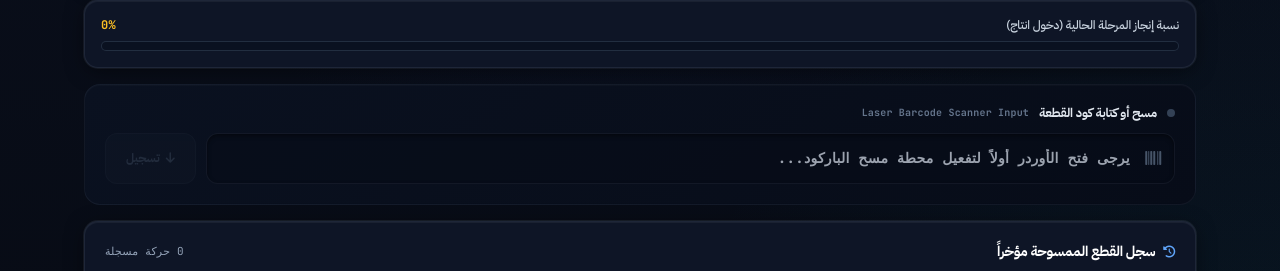
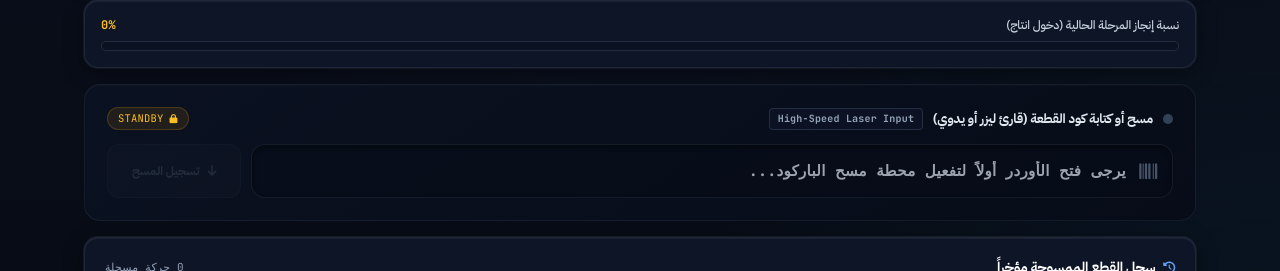
Before and after one commit to Muhmed-Gamal/HMS-SYSTEM-, a React (Vite) app in the folder frontend/: page / in a window 1280 px wide. Shown: the part 368-639 px from the top of the page. Built offline with nearby package versions, Linux system fonts and the light colour scheme; no server answers; sample sign-in values are in the browser's storage.

Commit message:
feat(scanner): enhance scanner page UI/UX with precision HUD, laser animation and instant scan feedback

```diff
--- a/frontend/src/pages/ScannerPage.jsx
+++ b/frontend/src/pages/ScannerPage.jsx
@@ -55,6 +55,7 @@ export default function ScannerPage() {
     const [barcodeInput, setBarcodeInput] = useState('');
     const [scanning, setScanning] = useState(false);
     const [scanAnimation, setScanAnimation] = useState(''); // 'scan-flash-success' | 'scan-shake-error'
+    const [lastScanResult, setLastScanResult] = useState(null); // { barcode, status: 'success' | 'error', time: string, message?: string }
     const barcodeInputRef = useRef(null);
 
     // External mode scan history (kept locally — server is source of truth)
@@ -312,6 +313,13 @@ export default function ScannerPage() {
                 if (res.ok && data.success) {
                     playBeepSuccess();
                     setScanAnimation('scan-flash-success');
+                    setLastScanResult({
+                        barcode,
+                        status: 'success',
+                        time: new Date().toLocaleTimeString('ar-EG-u-nu-latn'),
+                        scanned_quantity: data.total_scanned,
+                        target_quantity: data.target_quantity
+                    });
                     setTimeout(() => setScanAnimation(''), 450);
                     // Update local counter
                     setCurrentOrder(prev => ({
@@ -336,6 +344,12 @@ export default function ScannerPage() {
                 } else {
                     playBeepError();
                     setScanAnimation('scan-shake-error');
+                    setLastScanResult({
+                        barcode,
+                        status: 'error',
+                        time: new Date().toLocaleTimeString('ar-EG-u-nu-latn'),
+                        message: data.message || 'الكود مكرر أو غير صالح'
+                    });
                     setTimeout(() => setScanAnimation(''), 450);
                     toast(data.message || 'الكود مكرر أو حدث خطأ', 'error', 3500);
                 }
@@ -343,6 +357,12 @@ export default function ScannerPage() {
                 setScanning(false);
                 setBarcodeInput('');
                 playBeepError();
+                setLastScanResult({
+                    barcode,
+                    status: 'error',
+                    time: new Date().toLocaleTimeString('ar-EG-u-nu-latn'),
+                    message: 'خطأ في الاتصال بالسيرفر'
+                });
                 toast('خطأ في الاتصال بالخادم', 'error');
             }
             setTimeout(() => barcodeInputRef.current?.focus(), 100);
@@ -364,6 +384,13 @@ export default function ScannerPage() {
         if (ok && data.success) {
             playBeepSuccess();
             setScanAnimation('scan-flash-success');
+            setLastScanResult({
+                barcode,
+                status: 'success',
+                time: new Date().toLocaleTimeString('ar-EG-u-nu-latn'),
+                scanned_quantity: data.scanned_quantity,
+                target_quantity: data.target_quantity
+            });
             setTimeout(() => setScanAnimation(''), 450);
 
             await loadOrderDetails(currentOrder.id);
@@ -382,6 +409,12 @@ export default function ScannerPage() {
         } else {
             playBeepError();
             setScanAnimation('scan-shake-error');
+            setLastScanResult({
+                barcode,
+                status: 'error',
+                time: new Date().toLocaleTimeString('ar-EG-u-nu-latn'),
+                message: data.message || 'الكود غير مطابق أو ممسوح مسبقاً'
+            });
             setTimeout(() => setScanAnimation(''), 450);
             toast(data.message || 'الكود غير مطابق أو ممسوح مسبقاً', 'error', 3500);
         }
@@ -697,34 +730,42 @@ export default function ScannerPage() {
 
                 {/* Barcode Scanner Precision HUD Input */}
                 <div className={`relative overflow-hidden transition-all duration-300 rounded-2xl ${
-                    currentOrder ? '' : ''
+                    currentOrder ? 'scanner-hud-glow' : ''
                 }`}
                     style={{
-                        background: currentOrder ? 'linear-gradient(145deg, #080f22, #060c1a)' : 'linear-gradient(145deg, #0a1120, #070c18)',
-                        border: currentOrder ? '1px solid rgba(56,189,248,0.3)' : '1px solid rgba(148,163,184,0.08)',
-                        boxShadow: currentOrder ? '0 0 30px rgba(56,189,248,0.08), inset 0 1px 0 rgba(255,255,255,0.03)' : 'inset 0 1px 0 rgba(255,255,255,0.02)',
-                        padding: '20px',
+                        background: currentOrder ? 'linear-gradient(145deg, #091226, #060b18)' : 'linear-gradient(145deg, #0a1120, #070c18)',
+                        border: currentOrder ? '1px solid rgba(56,189,248,0.4)' : '1px solid rgba(148,163,184,0.1)',
+                        boxShadow: currentOrder ? '0 10px 30px -5px rgba(0, 0, 0, 0.6), 0 0 25px -5px rgba(56, 189, 248, 0.25)' : 'inset 0 1px 0 rgba(255,255,255,0.02)',
+                        padding: '22px',
                     }}>
 
                     {/* Animated top accent when active */}
                     {currentOrder && (
-                        <div className="absolute top-0 left-0 right-0 h-[2px] bg-gradient-to-r from-sky-500 via-blue-400 to-indigo-500" />
+                        <div className="absolute top-0 left-0 right-0 h-[2.5px] bg-gradient-to-r from-sky-500 via-cyan-400 to-indigo-500" />
                     )}
 
+                    {/* Subtle scanning laser sweep across the card */}
+                    {currentOrder && <div className="scanner-laser-line" />}
+
                     <form onSubmit={handleBarcodeSubmit}>
-                        <div className="flex items-center justify-between mb-3">
+                        <div className="flex items-center justify-between mb-3.5">
                             <label className="text-xs font-bold text-slate-200 flex items-center gap-2.5">
-                                <span className={`w-2 h-2 rounded-full ${currentOrder ? 'bg-emerald-400 animate-pulse shadow-[0_0_6px_rgba(52,211,153,0.6)]' : 'bg-slate-700'}`}></span>
-                                <span className="text-[12.5px]">{isExternal
-                                    ? 'مسح أي باركود خارجي'
-                                    : 'مسح أو كتابة كود القطعة'}
+                                <span className={`w-2.5 h-2.5 rounded-full ${currentOrder ? 'bg-emerald-400 animate-pulse shadow-[0_0_10px_rgba(52,211,153,0.8)]' : 'bg-slate-700'}`}></span>
+                                <span className="text-[13px]">{isExternal
+                                    ? 'مسح الباركود الخارجي (قارئ ليزر أو يدوي)'
+                                    : 'مسح أو كتابة كود القطعة (قارئ ليزر أو يدوي)'}
                                 </span>
-                                <span className="text-[10px] text-slate-500 font-mono hidden sm:inline">Laser Barcode Scanner Input</span>
+                                <span className="text-[10px] text-slate-400 font-mono hidden sm:inline border border-slate-700/60 bg-slate-900/60 px-2 py-0.5 rounded">High-Speed Laser Input</span>
                             </label>
-                            {currentOrder && (
-                                <span className="text-[10px] font-mono font-bold text-emerald-400 bg-emerald-500/10 px-2.5 py-1 rounded-full border border-emerald-500/20 flex items-center gap-1.5">
-                                    <span className="w-1.5 h-1.5 rounded-full bg-emerald-400 animate-pulse"></span>
-                                    READY
+                            {currentOrder ? (
+                                <span className="text-[10.5px] font-mono font-bold text-emerald-400 bg-emerald-500/10 px-3 py-1 rounded-full border border-emerald-500/30 flex items-center gap-1.5 shadow-[0_0_10px_rgba(16,185,129,0.15)]">
+                                    <span className="w-2 h-2 rounded-full bg-emerald-400 animate-ping"></span>
+                                    ONLINE & READY
+                                </span>
+                            ) : (
+                                <span className="text-[10.5px] font-mono font-medium text-amber-400 bg-amber-500/10 px-2.5 py-0.5 rounded-full border border-amber-500/20 flex items-center gap-1.5">
+                                    <i className="fas fa-lock text-[9px]"></i>
+                                    STANDBY
                                 </span>
                             )}
                         </div>
@@ -739,29 +780,29 @@ export default function ScannerPage() {
                                     disabled={!currentOrder || scanning}
                                     placeholder={
                                         currentOrder
-                                            ? 'مرر جهاز قراءة الباركود أو اكتب الكود واضغط Enter...'
+                                            ? 'مرر جهاز قارئ الباركود أو اكتب الكود واضغط Enter...'
                                             : 'يرجى فتح الأوردر أولاً لتفعيل محطة مسح الباركود...'
                                     }
                                     className={`w-full font-mono font-bold tracking-wider focus:outline-none transition-all duration-200 ${scanAnimation}`}
                                     style={{
-                                        background: currentOrder ? 'rgba(4,9,20,0.9)' : 'rgba(7,12,24,0.6)',
-                                        border: currentOrder ? '1.5px solid rgba(56,189,248,0.35)' : '1px solid rgba(148,163,184,0.08)',
-                                        borderRadius: '12px',
-                                        padding: '13px 44px 13px 40px',
-                                        color: '#f1f5f9',
-                                        fontSize: '14px',
-                                        boxShadow: currentOrder ? 'inset 0 2px 6px rgba(0,0,0,0.5), 0 0 0 3px rgba(56,189,248,0.04)' : 'inset 0 2px 4px rgba(0,0,0,0.4)',
+                                        background: currentOrder ? 'rgba(3,7,18,0.95)' : 'rgba(7,12,24,0.6)',
+                                        border: currentOrder ? '1.5px solid rgba(56,189,248,0.5)' : '1px solid rgba(148,163,184,0.1)',
+                                        borderRadius: '14px',
+                                        padding: '14px 46px 14px 42px',
+                                        color: '#f8fafc',
+                                        fontSize: '15px',
+                                        boxShadow: currentOrder ? 'inset 0 2px 8px rgba(0,0,0,0.6), 0 0 0 3px rgba(56,189,248,0.08)' : 'inset 0 2px 4px rgba(0,0,0,0.4)',
                                     }}
                                     autoComplete="off"
                                 />
-                                <i className={`fas fa-barcode absolute right-3.5 top-1/2 -translate-y-1/2 text-base ${
-                                    currentOrder ? 'text-sky-400' : 'text-slate-600'
+                                <i className={`fas fa-barcode absolute right-4 top-1/2 -translate-y-1/2 text-lg transition-colors ${
+                                    currentOrder ? 'text-sky-400 animate-pulse' : 'text-slate-600'
                                 }`}></i>
                                 {barcodeInput && (
                                     <button
                                         type="button"
                                         onClick={() => setBarcodeInput('')}
-                                        className="absolute left-3 top-1/2 -translate-y-1/2 text-slate-400 hover:text-white text-xs p-1 transition-colors"
+                                        className="absolute left-3.5 top-1/2 -translate-y-1/2 text-slate-400 hover:text-white text-xs p-1.5 transition-colors"
                                     >
                                         ✕
                                     </button>
@@ -771,12 +812,12 @@ export default function ScannerPage() {
                             <button
                                 type="submit"
                                 disabled={!currentOrder || scanning}
-                                className="px-5 py-3 rounded-xl text-xs font-bold whitespace-nowrap transition-all duration-150 flex items-center gap-1.5 cursor-pointer disabled:opacity-40 disabled:cursor-not-allowed active:scale-95"
+                                className="px-6 py-3.5 rounded-xl text-xs font-bold whitespace-nowrap transition-all duration-200 flex items-center gap-2 cursor-pointer disabled:opacity-40 disabled:cursor-not-allowed active:scale-95"
                                 style={currentOrder ? {
-                                    background: 'linear-gradient(135deg, #0ea5e9, #2563eb)',
+                                    background: 'linear-gradient(135deg, #0284c7, #2563eb)',
                                     color: '#fff',
-                                    boxShadow: '0 4px 16px rgba(14,165,233,0.35), inset 0 1px 0 rgba(255,255,255,0.2)',
-                                    border: '1px solid rgba(56,189,248,0.4)',
+                                    boxShadow: '0 4px 18px rgba(2,132,199,0.4), inset 0 1px 0 rgba(255,255,255,0.25)',
+                                    border: '1px solid rgba(56,189,248,0.5)',
                                 } : {
                                     background: 'rgba(148,163,184,0.06)',
                                     color: '#475569',
@@ -784,10 +825,42 @@ export default function ScannerPage() {
                                 }}
                             >
                                 <i className="fas fa-arrow-down text-xs"></i>
-                                <span>تسجيل</span>
+                                <span>تسجيل المسح</span>
                             </button>
                         </div>
                     </form>
+
+                    {/* HUD Live Feedback Bar: Last scanned item */}
+                    {lastScanResult && currentOrder && (
+                        <div className={`mt-3.5 pt-3 border-t border-slate-800/80 flex flex-wrap items-center justify-between gap-2 text-xs transition-all duration-200 ${
+                            lastScanResult.status === 'success' ? 'text-emerald-300' : 'text-rose-300'
+                        }`}>
+                            <div className="flex items-center gap-2">
+                                <span className={`w-5 h-5 rounded-full flex items-center justify-center text-[10px] ${
+                                    lastScanResult.status === 'success'
+                                        ? 'bg-emerald-500/20 text-emerald-400 border border-emerald-500/30'
+                                        : 'bg-rose-500/20 text-rose-400 border border-rose-500/30'
+                                }`}>
+                                    <i className={`fas ${lastScanResult.status === 'success' ? 'fa-check' : 'fa-times'}`}></i>
+                                </span>
+                                <span className="text-slate-400 font-medium">آخر باركود مسجل:</span>
+                                <span className="font-mono font-bold tracking-wider text-white bg-slate-900/80 px-2 py-0.5 rounded border border-slate-700/60">
+                                    {lastScanResult.barcode}
+                                </span>
+                                {lastScanResult.message && (
+                                    <span className="text-[11px] text-rose-400 font-sans">({lastScanResult.message})</span>
+                                )}
+                            </div>
+                            <div className="flex items-center gap-3 font-mono text-[11px] text-slate-400">
+                                <span><i className="far fa-clock ml-1 text-slate-500"></i>{lastScanResult.time}</span>
+                                {lastScanResult.scanned_quantity !== undefined && (
+                                    <span className="text-sky-300 font-bold bg-sky-950/60 px-2 py-0.5 rounded border border-sky-500/30">
+                                        الحصيلة: {lastScanResult.scanned_quantity}
+                                    </span>
+                                )}
+                            </div>
+                        </div>
+                    )}
                 </div>
 
                 {/* Scanned Movements Table */}
@@ -826,18 +899,40 @@ export default function ScannerPage() {
                                         </td>
                                     </tr>
                                 ) : (
-                                    recentMovements.map((m, idx) => (
-                                        <tr key={m.id || idx} className="hover:bg-slate-800/40 transition">
-                                            <td className="p-3 text-slate-500 font-mono text-xs text-center">{idx + 1}</td>
-                                            <td className="p-3 font-mono font-semibold text-xs sm:text-sm"
+                                    recentMovements.map((m, idx) => {
+                                        const isLastScanned = lastScanResult?.barcode === m.barcode && idx === 0;
+                                        return (
+                                            <tr key={m.id || idx} className={`transition-all duration-200 ${
+                                                isLastScanned
+                                                    ? 'bg-sky-500/10 border-l-2 border-sky-400'
+                                                    : 'hover:bg-slate-800/40'
+                                            }`}>
+                                                <td className="p-3 text-slate-500 font-mono text-xs text-center">
+                                                    {isLastScanned ? (
+                                                        <span className="inline-block w-2 h-2 rounded-full bg-emerald-400 animate-ping"></span>
+                                                    ) : (
+                                                        idx + 1
+                                                    )}
+                                                </td>
+                                                <td className="p-3 font-mono font-bold text-xs sm:text-sm tracking-wide"
                                                     style={{color: isExternal ? '#22d3ee' : '#34d399'}}>
-                                                {m.barcode}
+                                                    <span className="flex items-center gap-1.5">
+                                                        <span>{m.barcode}</span>
+                                                        {isLastScanned && (
+                                                            <span className="text-[9px] font-sans font-bold bg-sky-500/20 text-sky-300 px-1.5 py-0.2 rounded border border-sky-500/30">
+                                                                الآن
+                                                            </span>
+                                                        )}
+                                                    </span>
                                                 </td>
-                                            {!isExternal && <td className="p-3 text-center font-bold text-slate-200 text-xs">1</td>}
-                                            {!isExternal && <td className="p-3 text-slate-300 text-xs">{currentOrder?.customer_name || 'عميل'}</td>}
+                                                {!isExternal && <td className="p-3 text-center font-bold text-slate-200 text-xs font-mono">1</td>}
+                                                {!isExternal && <td className="p-3 text-slate-300 text-xs font-medium">{currentOrder?.customer_name || 'عميل'}</td>}
                                                 {!isExternal && <td className="p-3 text-slate-400 text-xs font-mono">{currentOrder?.order_number || '--'}</td>}
                                                 <td className="p-3 text-blue-300 text-xs font-medium font-mono">
-                                                {m.scanned_by || '--'}
+                                                    <span className="flex items-center gap-1">
+                                                        <i className="fas fa-user-circle text-[10px] text-blue-400/70"></i>
+                                                        <span>{m.scanned_by || '--'}</span>
+                                                    </span>
                                                 </td>
                                                 {isExternal && (
                                                     <td className="p-3 text-slate-400 text-xs font-mono">
@@ -845,7 +940,8 @@ export default function ScannerPage() {
                                                     </td>
                                                 )}
                                             </tr>
-                                    ))
+                                        );
+                                    })
                                 )}
                             </tbody>
                         </table>
```
Also changed, not shown: frontend/src/index.css (+34 -4 lines). Lines whose indentation alone changed are shown as unchanged.
